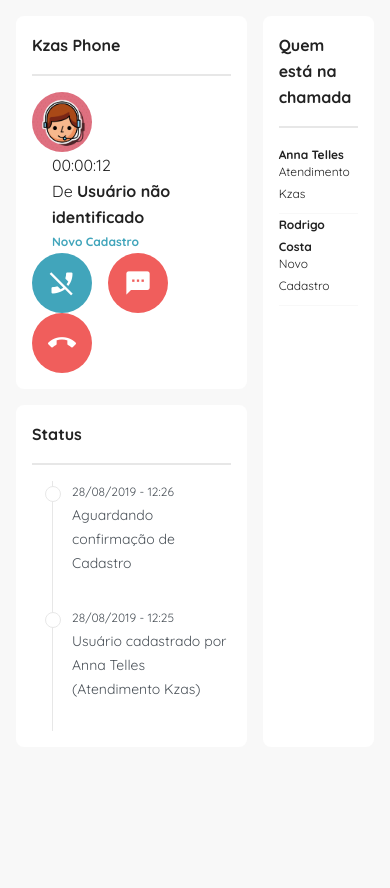
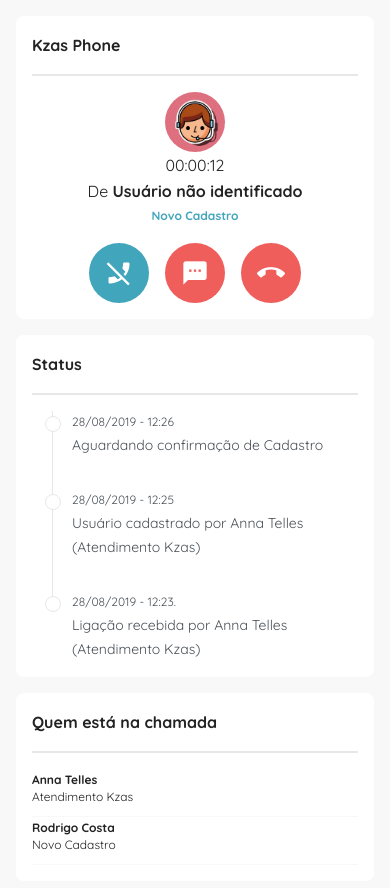
Before and after one commit to tgsheldon/softphone, a plain HTML site: page atendimento-nao-identificado.html in a window 390 px wide. Before the commit the page ends 844 px from the top, so only its background shows below. Drawn offline with nearby package versions, Linux system fonts and the light colour scheme.

Commit message:
finalização da versão mobile

```diff
--- a/atendimento-nao-identificado.html
+++ b/atendimento-nao-identificado.html
@@ -12,7 +12,7 @@
 
 <body class="pad-all-16">
   <div class="row">
-    <div class="col-8 pad-right-8">
+    <div class="col-12 col-lg-8 lg__pad-right-8">
 
       <!-- card 01 -->
       <div class="box-card mg-bottom-16">
@@ -20,18 +20,18 @@
 
         <div class="divider"></div>
 
-        <div class="row halign-between valign-middle">
+        <div class="row halign-between valign-middle head-kzas">
           <div class="row">
             <img class="box-60x60 br-circle" src="./images/atendimento.jpg" />
 
-            <div class="mg-left-20">
+            <div class="lg__mg-left-20">
               <p class="font16">00:00:12</p>
               <p class="font16">De <span class="on-bold">Usuário não identificado</span></p>
               <a class="font12 on-bold cl-primary" href="#">Novo Cadastro</a>
             </div>
           </div>
 
-          <div class="row">
+          <div class="row mg-top-16 lg__mg-top-0">
             <a href="#" class="bg-primary br-circle box-60x60 row halign-middle valign-middle mg-right-16"><i
                 class="material-icons font28 cl-white">phone_disabled</i></a>
 
@@ -74,7 +74,7 @@
 
     </div>
 
-    <div class="col-4 pad-left-8">
+    <div class="col-12 col-lg-4 lg__pad-left-8">
       <div class="box-card full-height mg-bottom-16">
         <h1 class="font16">Quem está na chamada</h1>
 
--- a/js/main.js
+++ b/js/main.js
@@ -57,12 +57,12 @@ $(document).ready(function () {
 
   function checkSelects() {
     if (tipoParticipante.val() == 'Participante não cadastrado') {
-      $('.box-tipo').removeClass('col-6').removeClass('pad-right-8').addClass('col-12');
+      $('.box-tipo').removeClass('col-12 col-lg-6').removeClass('lg__pad-right-8').addClass('col-12');
 
       $('.box-participante').hide();
       $('.box-nao-cadastrado').show();
     } else {
-      $('.box-tipo').removeClass('col-12').addClass('pad-right-8').addClass('col-6');
+      $('.box-tipo').removeClass('col-12').addClass('lg__pad-right-8').addClass('col-12 col-lg-6');
       $('.box-participante').show();
       $('.box-nao-cadastrado').hide();
     }
--- a/scss/_helpers.scss
+++ b/scss/_helpers.scss
@@ -66,9 +66,17 @@
 // ==============================================
 //                                  Border Radius
 // ==============================================
-.br-4 { border-radius: 4px; }
-.br-8 { border-radius: 8px; }
-.br-circle { border-radius: 50%; }
+.br-4 {
+  border-radius: 4px;
+}
+
+.br-8 {
+  border-radius: 8px;
+}
+
+.br-circle {
+  border-radius: 50%;
+}
 
 // ==============================================
 //                                     Image Size
@@ -81,3 +89,22 @@
 .opacity-06 {
   opacity: .6;
 }
+
+
+// ==============================================
+//                                      Head Kzas
+// ==============================================
+@media(max-width: 992px) {
+  .head-kzas {
+    justify-content: center !important;
+    text-align: center;
+    flex-direction: column;
+
+    .row {
+      &:first-child {
+        align-items: center;
+        flex-direction: column;
+      }
+    }
+  }
+}
```
Also changed, not shown: atendimento.html (+7 -7 lines), index.html (+2 -1 lines), usuario-nao-identificado.html (+2 -2 lines), bundle.css, 1 other file.
